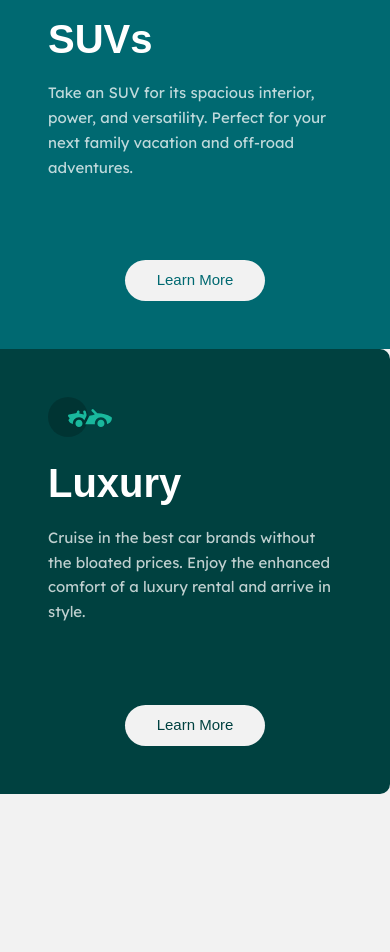
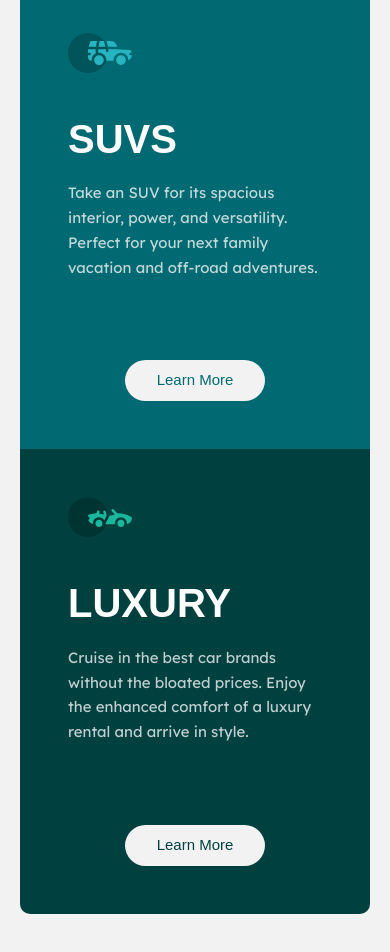
Before and after one commit to DevAhmedALQadi/3-column-preview-card-component-main, a plain HTML site: page index.html in a window 390 px wide. Shown: the part 540-1492 px from the top of the page. Before the commit the page ends 1334 px from the top, so only its background shows below. Drawn offline with Linux system fonts and the light colour scheme; a web font is replaced by a local one.

Commit message:
2 commit

```diff
--- a/css/style.css
+++ b/css/style.css
@@ -26,12 +26,32 @@ main {
 @media (max-width:768px){
 .cards {
     flex-direction: column;
+    margin:60px 20px;
+   width: 100%;
+
+
+}
+main {
+    width: 100%;
+    height: 100%;
+}
+.cards .sedans {
+border-top-right-radius: 10px;
+        border-bottom-left-radius: 0 !important;
+}
+
+.cards .luxury {
+background-color: #004140;
+border-bottom-left-radius: 10px;
+border-bottom-right-radius: 10px;
+        border-top-right-radius: 0 !important;
 }
 }
 .cards .card {
     padding: 48px;
 }
 .cards h3 {
+    text-transform: uppercase;
 
 font-family: "Big Shoulders", sans-serif;
 font-size: 40px;
@@ -48,7 +68,7 @@ margin-bottom: 40px;
 .cards img {
     width: 63.92px;
     height: 40px;
-    margin-bottom: 40px;
+    margin-bottom: 60px;
 }
 .cards .sedans {
 background-color: #E28625;
```
